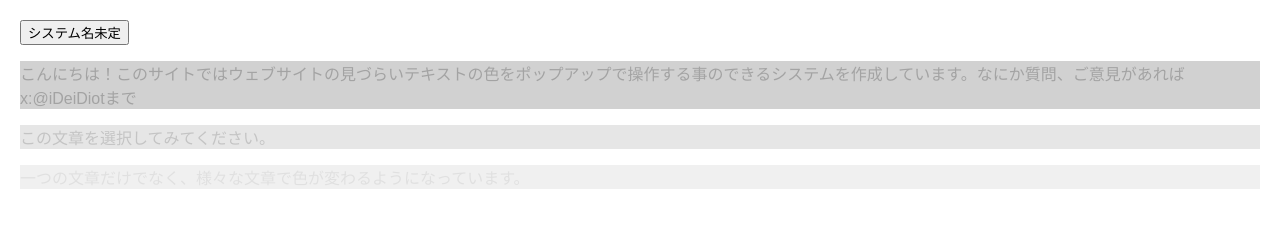
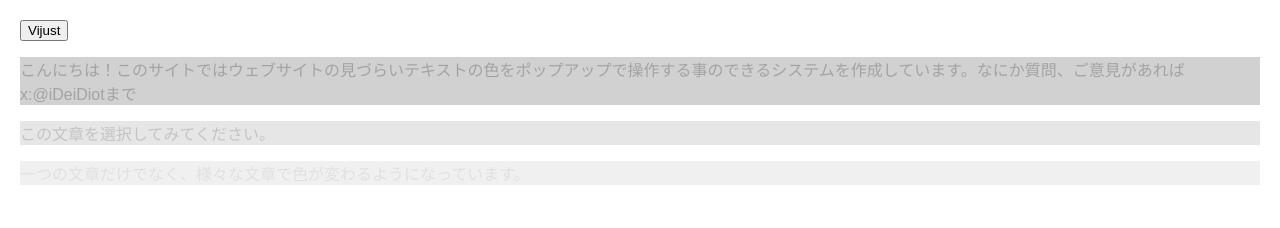
Before and after one commit to ideidiot/Vijust, a plain HTML site: page index.html in a window 1280 px wide. Drawn offline with Linux system fonts and the light colour scheme.

Commit message:
changed the button contest "システム名未定” -> "Vijust"

```diff
--- a/index.html
+++ b/index.html
@@ -7,7 +7,7 @@
     <link rel="stylesheet" href="style.css" />
   </head>
   <body>
-    <button class="openVijust">システム名未定</button>
+    <button class="openVijust">Vijust</button>
 
     <div class="operable-content">
       <p class="sample1">
```
